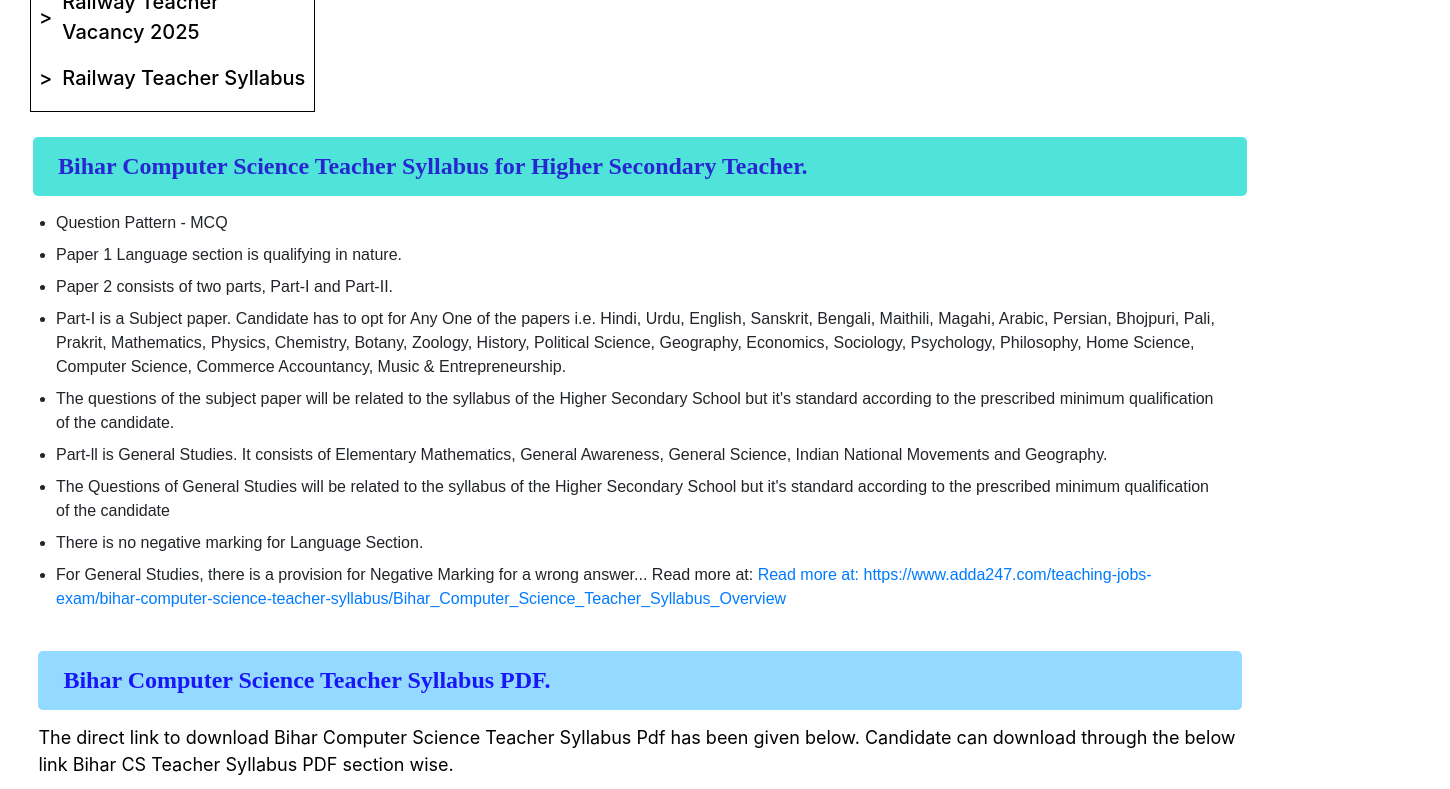
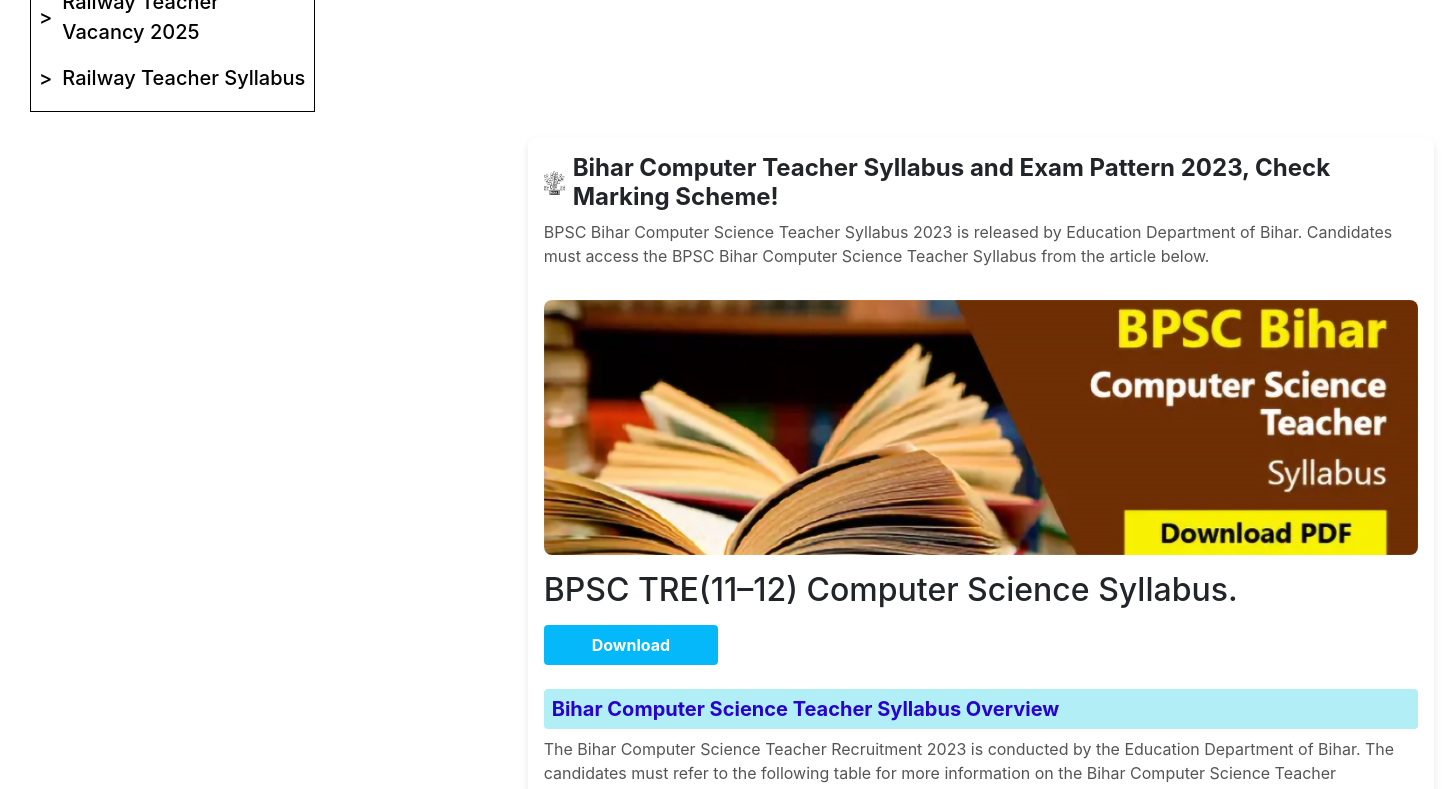
Before and after one commit to Zainabfatima12/trehousingpublications, a Vue app in the folder frontend/: page /syllabus in a window 1280 px wide. Shown: the part 1560-2349 px from the top of the page, 1450 px wide, since content can reach past the window. Built offline with nearby package versions, Linux system fonts and the light colour scheme.

Commit message:
developed bihar computer teacher marking scheme

```diff
--- a/frontend/src/views/SyllabusView.vue
+++ b/frontend/src/views/SyllabusView.vue
@@ -8,6 +8,7 @@
 
   <SyllabusHigherSecondary/>
   <LatestEvent />
+  <BctsExam/>
   <SyllabusHigherSecondary />
   <syllabusPdf />
   <Footer />
@@ -20,6 +21,7 @@
 import SyllabusHigherSecondary from "@/components/syllabus/SyllabusHigherSecondary.vue";
 import LatestEvent from "@/components/syllabus/LatestEvent.vue";
 import syllabusPdf from "@/components/syllabus/syllabusPdf.vue";
+import BctsExam from "@/components/syllabus/BctsExam.vue";
 
 
 export default {
@@ -31,6 +33,7 @@
     syllabusPdf, // ✅ Fixed case
 
     LatestEvent,
+    BctsExam,
 
     SyllabusHigherSecondary,
     Footer,
```
